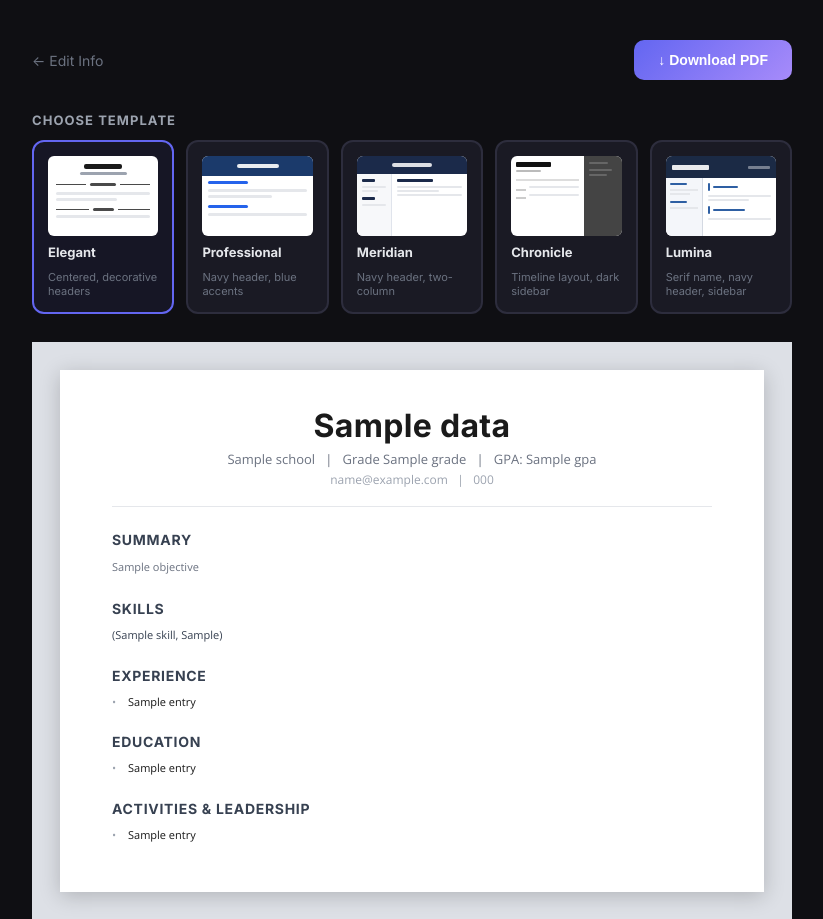
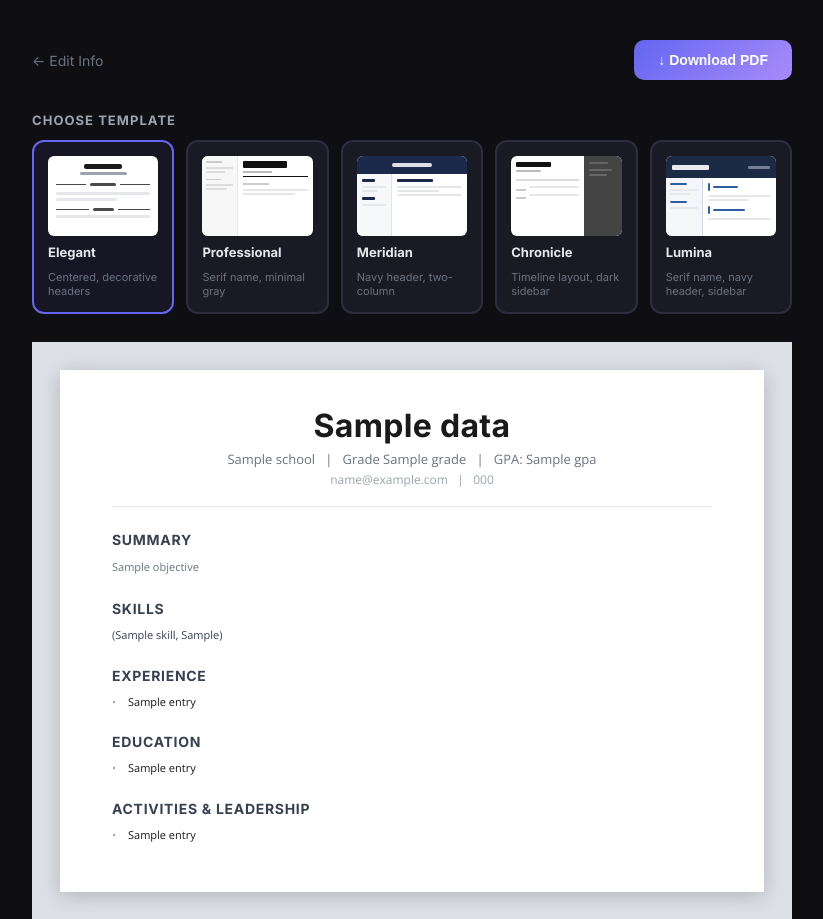
Before and after one commit to LukePuz/stepup, a Flask app: template templates/result.html in a window 1280 px wide. Shown: the top 919 px of the page, without its empty margins (228-1051 px from the left). Run offline with Flask 3, Linux system fonts and the light colour scheme; the template is opened without the code that fills it: most values are stand-ins (such as "Sample title", 1, 10 or a date in 2020).

Commit message:
Replace Professional template: serif name, gray sidebar, Cormorant Garamond, no color accent
Co-Authored-By: Claude Sonnet 4.6 <noreply@anthropic.com>

```diff
--- a/app.py
+++ b/app.py
@@ -197,84 +197,169 @@ def _pdf_skills_grid(skills_raw, s_cat, s_item, col_w):
 # ── PDF Templates ─────────────────────────────────────────────────────────────
 
 def _pdf_classic(data: dict, resume: dict) -> io.BytesIO:
-    """Professional: navy banner header, blue section titles, entry hierarchy."""
+    """Professional: left sidebar (light gray) + main column (large serif name, gray-only palette)."""
     buffer = io.BytesIO()
     PAGE_W, PAGE_H = letter
-    HEADER_H = 1.1 * inch
-    NAVY   = colors.HexColor("#1B3A6B")
-    ACCENT = colors.HexColor("#2563EB")
-    DARK   = colors.HexColor("#1F2937")
-    GRAY   = colors.HexColor("#6B7280")
-    WHITE  = colors.white
-    LM = RM = 0.75 * inch
+    BLACK  = colors.HexColor("#111111")
+    DARK   = colors.HexColor("#222222")
+    MID    = colors.HexColor("#555555")
+    LIGHT  = colors.HexColor("#888888")
+    RULE   = colors.HexColor("#CCCCCC")
+    RULE_L = colors.HexColor("#E8E8E8")
+    SBARBG = colors.HexColor("#F7F7F7")
+    LM = RM = 0.58 * inch
     usable_w = PAGE_W - LM - RM
-
-    contact_parts = [data.get("school", ""), f"Grade {data.get('grade', '')}"]
-    if data.get("gpa"):
-        contact_parts.append(f"GPA: {data['gpa']}")
-    name_text    = data.get("name", "")
-    contact_text = "  \u2022  ".join(contact_parts)
-    contact2_parts = []
-    if data.get("email"):
-        contact2_parts.append(data["email"])
-    if data.get("phone"):
-        contact2_parts.append(_fmt_phone(data["phone"]))
-    contact2_text = "  \u2022  ".join(contact2_parts)
-
-    def draw_header(canvas, doc):
-        canvas.saveState()
-        canvas.setFillColor(NAVY)
-        canvas.rect(0, PAGE_H - HEADER_H, PAGE_W, HEADER_H, fill=1, stroke=0)
-        canvas.setFillColor(WHITE)
-        canvas.setFont("Helvetica-Bold", 24)
-        canvas.drawCentredString(PAGE_W / 2, PAGE_H - 0.50 * inch, name_text)
-        canvas.setFont("Helvetica", 9)
-        canvas.drawCentredString(PAGE_W / 2, PAGE_H - 0.72 * inch, contact_text)
-        if contact2_text:
-            canvas.drawCentredString(PAGE_W / 2, PAGE_H - 0.90 * inch, contact2_text)
-        canvas.restoreState()
+    side_w   = usable_w * 0.30 - 8
+    main_w   = usable_w * 0.70 - 8
 
     doc = SimpleDocTemplate(
         buffer, pagesize=letter,
         rightMargin=RM, leftMargin=LM,
-        topMargin=HEADER_H + 0.25 * inch, bottomMargin=0.75 * inch
+        topMargin=0.62 * inch, bottomMargin=0.62 * inch
     )
 
-    S_SEC   = ParagraphStyle("cSec",   fontSize=10, fontName="Helvetica-Bold", textColor=ACCENT,
-                              spaceBefore=18, spaceAfter=6, leading=12)
-    S_ETIT  = ParagraphStyle("cETit",  fontSize=11, fontName="Helvetica-Bold", textColor=DARK,
-                              spaceAfter=1, leading=14)
-    S_EMETA = ParagraphStyle("cEMeta", fontSize=9,  fontName="Helvetica", textColor=GRAY,
-                              spaceAfter=3, leading=12)
-    S_BUL   = ParagraphStyle("cBul",   fontSize=9.5, fontName="Helvetica", textColor=DARK,
-                              spaceAfter=4, leading=13, leftIndent=12, firstLineIndent=-8)
-    S_OBJ   = ParagraphStyle("cObj",   fontSize=9.5, fontName="Helvetica", textColor=GRAY,
-                              spaceAfter=6, leading=14)
-    S_SCAT  = ParagraphStyle("cScat",  fontSize=9.5, fontName="Helvetica-Bold", textColor=DARK,
-                              spaceAfter=2, spaceBefore=4, leading=13)
-    S_SITEM = ParagraphStyle("cSitem", fontSize=9.5, fontName="Helvetica", textColor=DARK,
-                              spaceAfter=2, leading=12, leftIndent=8)
+    S_SLBL  = ParagraphStyle("pfSLbl",  fontSize=7.5, fontName="Helvetica-Bold",
+                              textColor=BLACK, spaceAfter=4, spaceBefore=18, leading=10)
+    S_SLBL_F= ParagraphStyle("pfSLblF", fontSize=7.5, fontName="Helvetica-Bold",
+                              textColor=BLACK, spaceAfter=4, leading=10)
+    S_CITEM = ParagraphStyle("pfCItm",  fontSize=9.5, fontName="Helvetica",
+                              textColor=MID,  spaceAfter=4, leading=13)
+    S_ESCH  = ParagraphStyle("pfESch",  fontSize=11,  fontName="Helvetica-Bold",
+                              textColor=DARK, spaceAfter=2, leading=14)
+    S_EGRD  = ParagraphStyle("pfEGrd",  fontSize=9.5, fontName="Helvetica",
+                              textColor=MID,  spaceAfter=4, leading=13)
+    S_EGPA  = ParagraphStyle("pfEGpa",  fontSize=9.5, fontName="Helvetica-Bold",
+                              textColor=DARK, spaceAfter=0, leading=13)
+    S_SGNAME= ParagraphStyle("pfSGNm",  fontSize=9,   fontName="Helvetica-Bold",
+                              textColor=DARK, spaceAfter=3, spaceBefore=8, leading=12)
+    S_SGITM = ParagraphStyle("pfSGItm", fontSize=9.5, fontName="Helvetica",
+                              textColor=MID,  spaceAfter=2, leading=13)
+    S_NAME  = ParagraphStyle("pfName",  fontSize=26,  fontName="Helvetica-Bold",
+                              textColor=BLACK, spaceAfter=3, leading=30)
+    S_TAGL  = ParagraphStyle("pfTagl",  fontSize=8,   fontName="Helvetica",
+                              textColor=LIGHT, spaceAfter=2, leading=12)
+    S_MLBL  = ParagraphStyle("pfMLbl",  fontSize=7.5, fontName="Helvetica-Bold",
+                              textColor=BLACK, spaceAfter=7, spaceBefore=18, leading=10)
+    S_MLBL_F= ParagraphStyle("pfMLblF", fontSize=7.5, fontName="Helvetica-Bold",
+                              textColor=BLACK, spaceAfter=7, leading=10)
+    S_SUM   = ParagraphStyle("pfSum",   fontSize=10,  fontName="Helvetica",
+                              textColor=MID,  spaceAfter=0, leading=16)
+    S_ETIT  = ParagraphStyle("pfETit",  fontSize=11.5,fontName="Helvetica-Bold",
+                              textColor=DARK, spaceAfter=1, leading=14)
+    S_EDATE = ParagraphStyle("pfEDt",   fontSize=9.5, fontName="Helvetica",
+                              textColor=LIGHT, alignment=2, leading=14)
+    S_ESUB  = ParagraphStyle("pfESub",  fontSize=9.5, fontName="Helvetica-Oblique",
+                              textColor=MID,  spaceAfter=4, leading=13)
+    S_BUL   = ParagraphStyle("pfBul",   fontSize=10,  fontName="Helvetica",
+                              textColor=MID,  spaceAfter=3, leading=14,
+                              leftIndent=12, firstLineIndent=-10)
+    S_ADDL  = ParagraphStyle("pfAddl",  fontSize=10,  fontName="Helvetica",
+                              textColor=MID,  spaceAfter=0, leading=16)
 
-    def sec(title):
-        return [Paragraph(title.upper(), S_SEC)]
+    def _sb_rule():
+        return HRFlowable(width=side_w, thickness=0.75, color=RULE, spaceAfter=7, spaceBefore=0)
 
-    content = []
+    def _main_rule():
+        return HRFlowable(width=main_w, thickness=0.75, color=RULE, spaceAfter=8, spaceBefore=0)
+
+    def _sb_label(text, first=False):
+        s = S_SLBL_F if first else S_SLBL
+        return [Paragraph(text.upper(), s), _sb_rule()]
+
+    def _main_label(text, first=False):
+        s = S_MLBL_F if first else S_MLBL
+        return [Paragraph(text.upper(), s), _main_rule()]
+
+    DATE_COL = 0.85 * inch
+
+    def _pf_entries(entries):
+        out = []
+        for e in (entries or []):
+            if isinstance(e, str):
+                out.append(Paragraph(f"\u00b7\u2002{e}", S_BUL))
+                continue
+            meta  = e.get("meta", "")
+            parts = meta.split(" | ") if meta else []
+            dur   = parts[-1].strip() if parts else ""
+            sub   = " · ".join(p.strip() for p in parts[:-1]) if len(parts) > 1 else ""
+            title_w = main_w - DATE_COL
+            if dur:
+                row = Table([[Paragraph(e.get("title", ""), S_ETIT), Paragraph(dur, S_EDATE)]],
+                            colWidths=[title_w, DATE_COL])
+                row.setStyle(TableStyle([
+                    ("VALIGN",        (0, 0), (-1, -1), "BOTTOM"),
+                    ("LEFTPADDING",   (0, 0), (-1, -1), 0),
+                    ("RIGHTPADDING",  (0, 0), (-1, -1), 0),
+                    ("TOPPADDING",    (0, 0), (-1, -1), 0),
+                    ("BOTTOMPADDING", (0, 0), (-1, -1), 2),
+                ]))
+                out.append(row)
+            else:
+                out.append(Paragraph(e.get("title", ""), S_ETIT))
+            if sub:
+                out.append(Paragraph(sub, S_ESUB))
+            for b in e.get("bullets", []):
+                out.append(Paragraph(f"\u00b7\u2002{b}", S_BUL))
+            out.append(Spacer(1, 10))
+        return out
+
+    # ── Sidebar ──
+    side = []
+    side += _sb_label("Contact", first=True)
+    if data.get("email"):
+        side.append(Paragraph(data["email"], S_CITEM))
+    if data.get("phone"):
+        side.append(Paragraph(_fmt_phone(data["phone"]), S_CITEM))
+    side += _sb_label("Education")
+    side.append(Paragraph(data.get("school", ""), S_ESCH))
+    side.append(Paragraph(f"Grade {data.get('grade', '')}  ·  Current", S_EGRD))
+    if data.get("gpa"):
+        side.append(Paragraph(f"GPA: {data['gpa']}", S_EGPA))
+    skills = _normalize_skills(resume.get("skills", {}))
+    if skills:
+        side += _sb_label("Skills")
+        for cat_name, items in skills.items():
+            side.append(Paragraph(cat_name, S_SGNAME))
+            for item in (items or []):
+                side.append(Paragraph(item, S_SGITM))
+
+    # ── Main ──
+    main = []
+    main.append(Paragraph(data.get("name", ""), S_NAME))
+    tagline = f"{data.get('school', '').upper()}   ·   GRADE {data.get('grade', '')}"
+    main.append(Paragraph(tagline, S_TAGL))
+    if data.get("applying_for"):
+        main.append(Paragraph(data["applying_for"].upper(), S_TAGL))
+    main.append(HRFlowable(width=main_w, thickness=1.5, color=BLACK, spaceAfter=14, spaceBefore=6))
+
+    first_sec = True
     if resume.get("objective"):
-        content += sec("Summary")
-        content.append(Paragraph(resume["objective"], S_OBJ))
-    if resume.get("skills"):
-        content += sec("Skills")
-        content += _pdf_skills_grid(resume["skills"], S_SCAT, S_SITEM, usable_w / 2)
+        main += _main_label("Summary", first=first_sec); first_sec = False
+        main.append(Paragraph(resume["objective"], S_SUM))
+    if resume.get("activities"):
+        main += _main_label("Activities & Involvement", first=first_sec); first_sec = False
+        main += _pf_entries(resume["activities"])
     if resume.get("experience"):
-        content += sec("Experience")
-        content += _pdf_entries(resume["experience"], S_ETIT, S_EMETA, S_BUL)
-    content += sec("Education")
-    content += _pdf_entries(resume.get("education", []), S_ETIT, S_EMETA, S_BUL)
-    if resume.get("activities"):
-        content += sec("Activities & Leadership")
-        content += _pdf_entries(resume["activities"], S_ETIT, S_EMETA, S_BUL)
+        main += _main_label("Work & Volunteer Experience", first=first_sec); first_sec = False
+        main += _pf_entries(resume["experience"])
+    if data.get("extra"):
+        main += _main_label("Additional Information", first=first_sec)
+        main.append(Paragraph(data["extra"], S_ADDL))
 
-    doc.build(content, onFirstPage=draw_header, onLaterPages=draw_header)
+    body = Table([[side, main]], colWidths=[side_w, main_w])
+    body.setStyle(TableStyle([
+        ("VALIGN",        (0, 0), (-1, -1), "TOP"),
+        ("LEFTPADDING",   (0, 0), (0, -1),  0),
+        ("RIGHTPADDING",  (0, 0), (0, -1),  14),
+        ("LEFTPADDING",   (1, 0), (1, -1),  16),
+        ("RIGHTPADDING",  (1, 0), (-1, -1), 0),
+        ("TOPPADDING",    (0, 0), (-1, -1), 0),
+        ("BOTTOMPADDING", (0, 0), (-1, -1), 0),
+        ("BACKGROUND",    (0, 0), (0, -1),  SBARBG),
+        ("LINEBEFORE",    (1, 0), (1, -1),  0.5, RULE_L),
+    ]))
+
+    doc.build([body])
     buffer.seek(0)
     return buffer
 
--- a/templates/result.html
+++ b/templates/result.html
@@ -4,7 +4,7 @@
   <meta charset="UTF-8"/>
   <meta name="viewport" content="width=device-width, initial-scale=1.0"/>
   <title>StepUp — Your Resume</title>
-  <link href="https://fonts.googleapis.com/css2?family=Inter:wght@400;600;700;800&family=Open+Sans:ital,wght@0,400;0,600;1,400&family=EB+Garamond:wght@400;500;600&family=DM+Sans:wght@300;400;500;600&display=swap" rel="stylesheet">
+  <link href="https://fonts.googleapis.com/css2?family=Inter:wght@400;600;700;800&family=Open+Sans:ital,wght@0,400;0,600;1,400&family=EB+Garamond:wght@400;500;600&family=DM+Sans:wght@300;400;500;600&family=Cormorant+Garamond:wght@300;400;500;600&family=Jost:wght@300;400;500;600&display=swap" rel="stylesheet">
   <style>
     /* ── App Shell ── */
     * { box-sizing: border-box; margin: 0; padding: 0; }
@@ -399,20 +396,26 @@
         </div>
 
         <div class="tmpl-card" data-tmpl="classic" onclick="selectTemplate('classic')">
-          <div class="mock" style="padding:0;overflow:hidden;">
-            <div style="background:#1B3A6B;height:20px;display:flex;align-items:center;justify-content:center;">
-              <div style="height:4px;width:38%;background:#fff;border-radius:2px;opacity:0.9;"></div>
+          <div class="mock" style="padding:0;overflow:hidden;display:flex;">
+            <div style="width:32%;background:#F7F7F7;padding:5px 4px 0;border-right:1px solid #E8E8E8;">
+              <div style="height:1.5px;background:#CCC;margin-bottom:4px;width:60%;"></div>
+              <div style="height:2px;background:#ddd;margin-bottom:2px;"></div>
+              <div style="height:2px;width:70%;background:#ddd;margin-bottom:6px;"></div>
+              <div style="height:1.5px;background:#CCC;margin-bottom:4px;width:55%;"></div>
+              <div style="height:2px;background:#ddd;margin-bottom:2px;"></div>
+              <div style="height:2px;width:80%;background:#ddd;"></div>
             </div>
-            <div style="padding:5px 6px 0;">
-              <div class="mock-line short" style="background:#2563EB;height:3px;margin-bottom:5px;"></div>
-              <div class="mock-line full"></div>
-              <div class="mock-line med"></div>
-              <div class="mock-line short" style="background:#2563EB;height:3px;margin-top:7px;margin-bottom:5px;"></div>
-              <div class="mock-line full"></div>
+            <div style="flex:1;padding:5px 5px 0;">
+              <div style="height:7px;width:68%;background:#111;border-radius:1px;margin-bottom:3px;"></div>
+              <div style="height:1.5px;width:45%;background:#bbb;margin-bottom:3px;"></div>
+              <div style="height:1.5px;background:#111;width:100%;margin-bottom:6px;"></div>
+              <div style="height:1.5px;width:40%;background:#CCC;margin-bottom:4px;"></div>
+              <div style="height:2px;background:#e5e7eb;margin-bottom:2px;"></div>
+              <div style="height:2px;width:80%;background:#e5e7eb;"></div>
             </div>
           </div>
           <div class="tmpl-card-name">Professional</div>
-          <div class="tmpl-card-desc">Navy header, blue accents</div>
+          <div class="tmpl-card-desc">Serif name, minimal gray</div>
         </div>
 
         <div class="tmpl-card" data-tmpl="modern" onclick="selectTemplate('modern')">
@@ -506,83 +509,104 @@
     <!-- ══════════════════════════════════════
          PROFESSIONAL PREVIEW
     ══════════════════════════════════════ -->
-    <div id="preview-classic" class="resume" style="display:none;">
-      <div class="cl-header">
-        <div class="cl-name">{{ data.name }}</div>
-        <div class="cl-contact">{{ data.school }} &nbsp;&bull;&nbsp; Grade {{ data.grade }}{% if data.gpa %} &nbsp;&bull;&nbsp; GPA: {{ data.gpa }}{% endif %}</div>
-        {% if data.email or data.phone %}
-        <div class="cl-contact" style="margin-top:3px;">{% if data.email %}{{ data.email }}{% endif %}{% if data.email and data.phone %} &nbsp;&bull;&nbsp; {% endif %}{% if data.phone %}{{ data.phone | fmt_phone }}{% endif %}</div>
-        {% endif %}
-      </div>
-      <div class="cl-body">
+    <div id="preview-classic" class="resume resume-classic" style="display:none;">
 
-        {% if resume.objective %}
-        <div class="cl-sec-title">Summary</div>
-        <p class="cl-obj">{{ resume.objective }}</p>
-        {% endif %}
+      <aside class="pf-sidebar">
 
-        {% if resume.skills %}
-        <div class="cl-sec-title">Skills</div>
-        <div class="cl-skills-grid">
+        <div class="pf-sb-section">
+          <div class="pf-sb-label">Contact</div>
+          <ul class="pf-contact-list">
+            <li>
+              <svg width="11" height="11" fill="none" viewBox="0 0 24 24" stroke="currentColor" stroke-width="2"><rect x="2" y="4" width="20" height="16" rx="2"/><path d="M2 7l10 7 10-7"/></svg>
+              {{ data.email }}
+            </li>
+            <li class="{% if not data.phone %}hidden{% endif %}">
+              <svg width="11" height="11" fill="none" viewBox="0 0 24 24" stroke="currentColor" stroke-width="2"><path d="M22 16.92v3a2 2 0 01-2.18 2A19.79 19.79 0 013.09 4.18 2 2 0 015.07 2h3a2 2 0 012 1.72c.127.96.361 1.903.7 2.81a2 2 0 01-.45 2.11L9.09 9.91a16 16 0 006.99 6.99l1.27-1.27a2 2 0 012.11-.45c.907.339 1.85.573 2.81.7A2 2 0 0122 16.92z"/></svg>
+              {{ data.phone | fmt_phone }}
+            </li>
+          </ul>
+        </div>
+
+        <div class="pf-sb-section">
+          <div class="pf-sb-label">Education</div>
+          <div class="pf-edu-school">{{ data.school }}</div>
+          <div class="pf-edu-grade">Grade {{ data.grade }} &nbsp;·&nbsp; Current</div>
+          <div class="pf-edu-gpa{% if not data.gpa %} hidden{% endif %}">GPA: {{ data.gpa }}</div>
+        </div>
+
+        <div class="pf-sb-section{% if not resume.skills %} hidden{% endif %}">
+          <div class="pf-sb-label">Skills</div>
           {% if resume.skills is mapping %}
             {% for cat_name, cat_skills in resume.skills.items() %}
-            <div>
-              <div class="cl-skill-cat">{{ cat_name }}</div>
-              {% for skill in cat_skills %}<div class="cl-skill-item">{{ skill }}</div>{% endfor %}
+            <div class="pf-skill-group">
+              <div class="pf-skill-group-name">{{ cat_name }}</div>
+              <ul class="pf-skill-list">{% for s in cat_skills %}<li>{{ s }}</li>{% endfor %}</ul>
             </div>
             {% endfor %}
           {% else %}
-            {% set half = ((resume.skills | length) + 1) // 2 %}
-            <div>{% for s in resume.skills[:half] %}<div class="cl-skill-item">{{ s }}</div>{% endfor %}</div>
-            <div>{% for s in resume.skills[half:] %}<div class="cl-skill-item">{{ s }}</div>{% endfor %}</div>
+            <div class="pf-skill-group">
+              <ul class="pf-skill-list">{% for s in resume.skills %}<li>{{ s }}</li>{% endfor %}</ul>
+            </div>
           {% endif %}
+        </div>
+
+      </aside>
+
+      <main class="pf-main">
+
+        <div class="pf-name-block">
+          <div class="pf-name">{{ data.name }}</div>
+          <div class="pf-tagline">{{ data.school }} &nbsp;·&nbsp; Grade {{ data.grade }}</div>
+          <div class="pf-tagline-applying{% if not data.applying_for %} hidden{% endif %}">{{ data.applying_for }}</div>
+        </div>
+
+        {% if resume.objective %}
+        <div class="pf-section">
+          <div class="pf-m-label">Summary</div>
+          <p class="pf-summary">{{ resume.objective }}</p>
         </div>
         {% endif %}
 
-        {% if resume.experience %}
-        <div class="cl-sec-title">Experience</div>
-        {% for entry in resume.experience %}
-        <div class="entry">
-          {% if entry is mapping %}
-            <div class="cl-entry-title">{{ entry.title }}</div>
-            {% if entry.meta %}<div class="cl-entry-meta">{{ entry.meta }}</div>{% endif %}
-            {% for b in entry.bullets %}<div class="cl-bullet">{{ b }}</div>{% endfor %}
-          {% else %}
-            <div class="cl-bullet">{{ entry }}</div>
-          {% endif %}
+        <div class="pf-section{% if not resume.activities %} hidden{% endif %}">
+          <div class="pf-m-label">Activities &amp; Involvement</div>
+          {% for entry in resume.activities or [] %}{% if entry is mapping %}
+            {% set mparts = entry.meta.split(' | ') if entry.meta else [] %}
+            {% set duration = mparts[-1] if mparts|length > 0 else '' %}
+            {% set subtitle_parts = mparts[:-1] if mparts|length > 1 else [] %}
+          <div class="pf-entry">
+            <div class="pf-entry-header">
+              <div class="pf-entry-title">{{ entry.title }}</div>
+              <div class="pf-entry-duration{% if not duration %} hidden{% endif %}">{{ duration }}</div>
+            </div>
+            <div class="pf-entry-subtitle{% if not subtitle_parts %} hidden{% endif %}">{{ subtitle_parts | join(' · ') }}</div>
+            {% if entry.bullets %}<ul class="pf-bullets">{% for b in entry.bullets %}<li>{{ b }}</li>{% endfor %}</ul>{% endif %}
+          </div>
+          {% endif %}{% endfor %}
         </div>
-        {% endfor %}
-        {% endif %}
 
-        <div class="cl-sec-title">Education</div>
-        {% for entry in resume.education %}
-        <div class="entry">
-          {% if entry is mapping %}
-            <div class="cl-entry-title">{{ entry.title }}</div>
-            {% if entry.meta %}<div class="cl-entry-meta">{{ entry.meta }}</div>{% endif %}
-            {% for b in entry.bullets %}<div class="cl-bullet">{{ b }}</div>{% endfor %}
-          {% else %}
-            <div class="cl-bullet">{{ entry }}</div>
-          {% endif %}
+        <div class="pf-section{% if not resume.experience %} hidden{% endif %}">
+          <div class="pf-m-label">Work &amp; Volunteer Experience</div>
+          {% for entry in resume.experience or [] %}{% if entry is mapping %}
+            {% set mparts = entry.meta.split(' | ') if entry.meta else [] %}
+            {% set duration = mparts[-1] if mparts|length > 0 else '' %}
+            {% set subtitle_parts = mparts[:-1] if mparts|length > 1 else [] %}
+          <div class="pf-entry">
+            <div class="pf-entry-header">
+              <div class="pf-entry-title">{{ entry.title }}</div>
+              <div class="pf-entry-duration{% if not duration %} hidden{% endif %}">{{ duration }}</div>
+            </div>
+            <div class="pf-entry-subtitle{% if not subtitle_parts %} hidden{% endif %}">{{ subtitle_parts | join(' · ') }}</div>
+            {% if entry.bullets %}<ul class="pf-bullets">{% for b in entry.bullets %}<li>{{ b }}</li>{% endfor %}</ul>{% endif %}
+          </div>
+          {% endif %}{% endfor %}
         </div>
-        {% endfor %}
 
-        {% if resume.activities %}
-        <div class="cl-sec-title">Activities &amp; Leadership</div>
-        {% for entry in resume.activities %}
-        <div class="entry">
-          {% if entry is mapping %}
-            <div class="cl-entry-title">{{ entry.title }}</div>
-            {% if entry.meta %}<div class="cl-entry-meta">{{ entry.meta }}</div>{% endif %}
-            {% for b in entry.bullets %}<div class="cl-bullet">{{ b }}</div>{% endfor %}
-          {% else %}
-            <div class="cl-bullet">{{ entry }}</div>
-          {% endif %}
+        <div class="pf-section{% if not data.extra %} hidden{% endif %}">
+          <div class="pf-m-label">Additional Information</div>
+          <p class="pf-additional">{{ data.extra }}</p>
         </div>
-        {% endfor %}
-        {% endif %}
 
-      </div>
+      </main>
     </div>
 
     <!-- ══════════════════════════════════════
```
Also changed, not shown: other parts of templates/result.html (+40 -43 lines).
